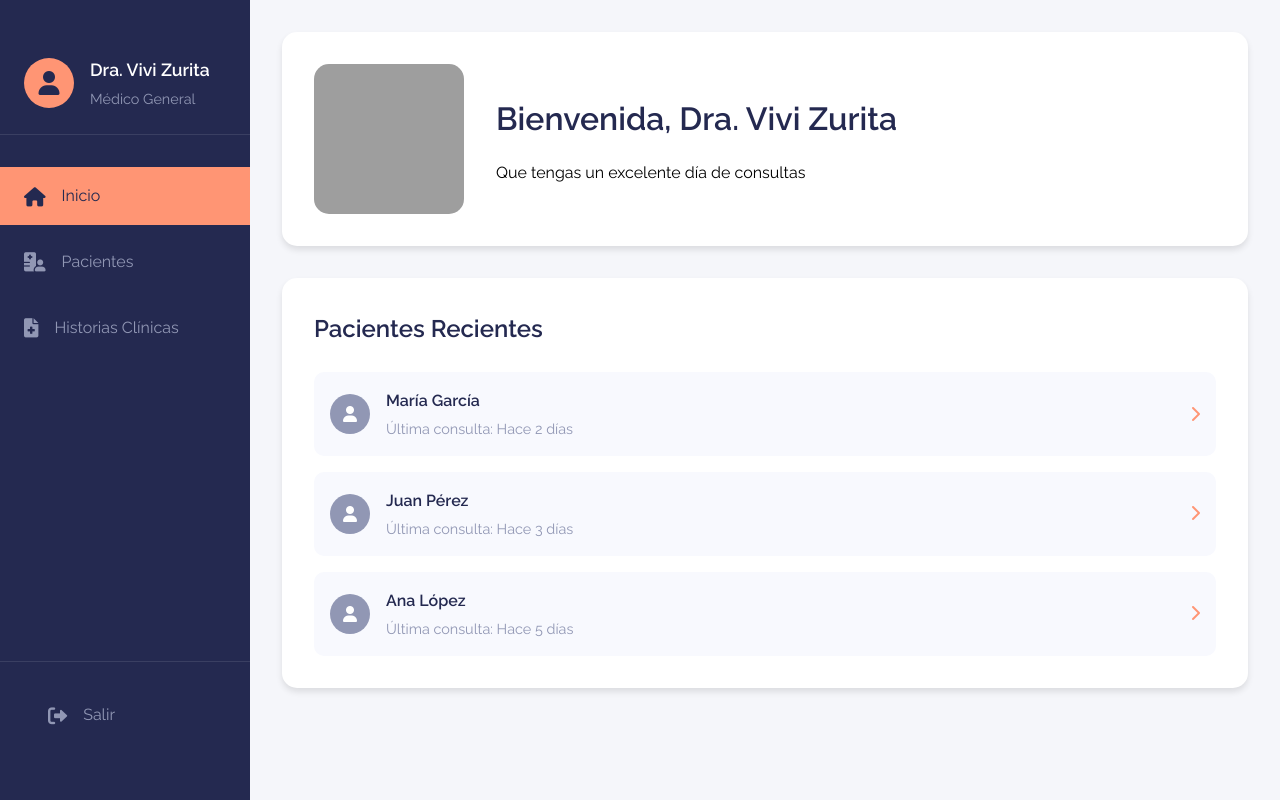
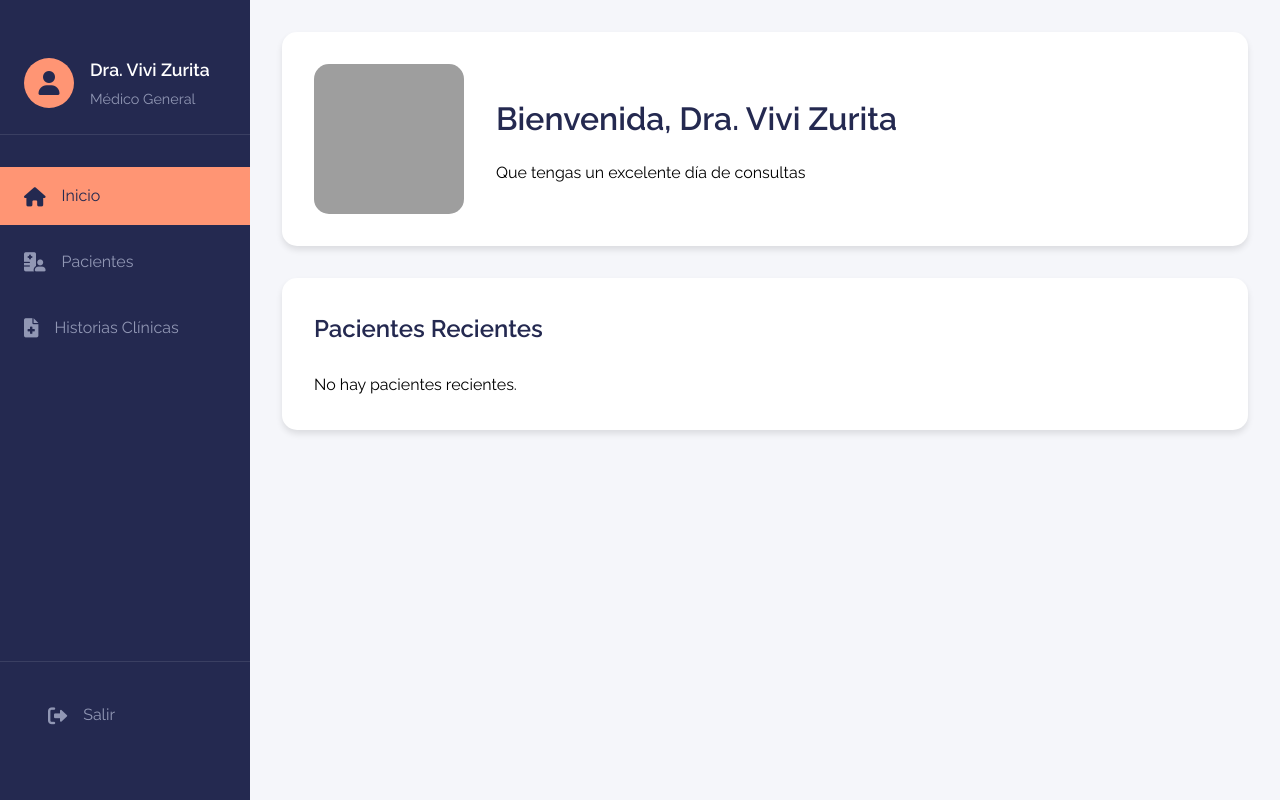
Before and after one commit to dani05ela/tesisfinal, a CodeIgniter 4 app: the page made by app/Views/modulohistoriasclinicas/bienvenida.php in a window 1280 px wide. Run offline with PHP 8.4 and a stand-in for CodeIgniter, Linux system fonts and the light colour scheme; the template is opened without the code that fills it, so the values that code supplies are empty; some libraries are stand-ins or nearby versions; grey boxes are pictures that could not be loaded.

Commit message:
Fix: Debug view last 3 patient when user click Inicio in navbar

```diff
--- a/app/Views/modulohistoriasclinicas/bienvenida.php
+++ b/app/Views/modulohistoriasclinicas/bienvenida.php
@@ -68,51 +68,29 @@
         <!-- Recent Patients Card -->
         <div class="patients-card">
             <h2>Pacientes Recientes</h2>
+
+
             <div class="patient-list">
+                <?php if (!empty($pacientes)): ?> <!-- Usamos la variable pasada desde el controlador -->
+                    <?php foreach ($pacientes as $paciente): ?>
                         <div class="patient-item">
                             <div class="patient-info">
                                 <div class="patient-avatar">
                                     <i class="fas fa-user"></i>
                                 </div>
                                 <div class="patient-details">
-                            <h4>María García</h4>
-                            <p>Última consulta: Hace 2 días</p>
-                        </div>
-                    </div>
-                    <div class="patient-action">
-                        <i class="fas fa-chevron-right"></i>
-                    </div>
-                </div>
-                <div class="patient-item">
-                    <div class="patient-info">
-                        <div class="patient-avatar">
-                            <i class="fas fa-user"></i>
-                        </div>
-                        <div class="patient-details">
-                            <h4>Juan Pérez</h4>
-                            <p>Última consulta: Hace 3 días</p>
-                        </div>
-                    </div>
-                    <div class="patient-action">
-                        <i class="fas fa-chevron-right"></i>
-                    </div>
-                </div>
-                <div class="patient-item">
-                    <div class="patient-info">
-                        <div class="patient-avatar">
-                            <i class="fas fa-user"></i>
-                        </div>
-                        <div class="patient-details">
-                            <h4>Ana López</h4>
-                            <p>Última consulta: Hace 5 días</p>
-                        </div>
-                    </div>
-                    <div class="patient-action">
-                        <i class="fas fa-chevron-right"></i>
+                                    <h4><?php echo $paciente['pac_nombres'] . ' ' . $paciente['pac_apellidos']; ?></h4>
+                                    <p>Cédula de identidad: <?php echo $paciente['pac_cedula']; ?></p>
                                 </div>
                             </div>
                         </div>
+                    <?php endforeach; ?>
+                <?php else: ?>
+                    <p>No hay pacientes recientes.</p>
+                <?php endif; ?>
             </div>
+        </div>
+
     </div>
     <?php if (session()->has('success')): ?>
         <script>
```
Also changed, not shown: app/Controllers/Dashboard.php (+9 -2 lines). Lines whose indentation alone changed are shown as unchanged.
